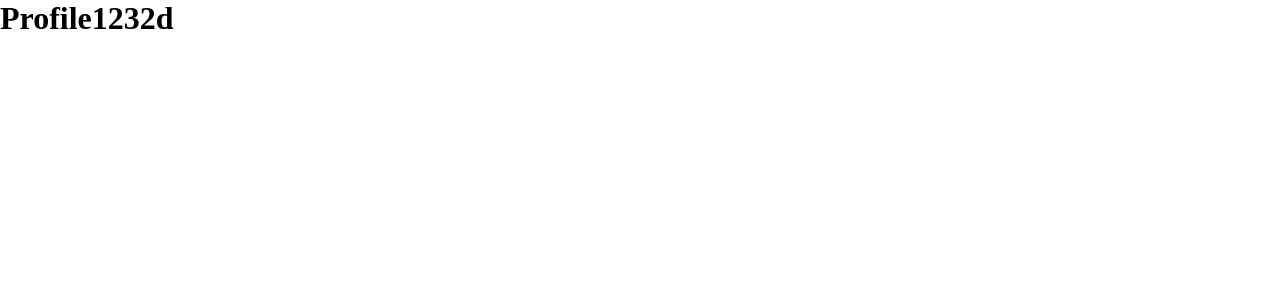
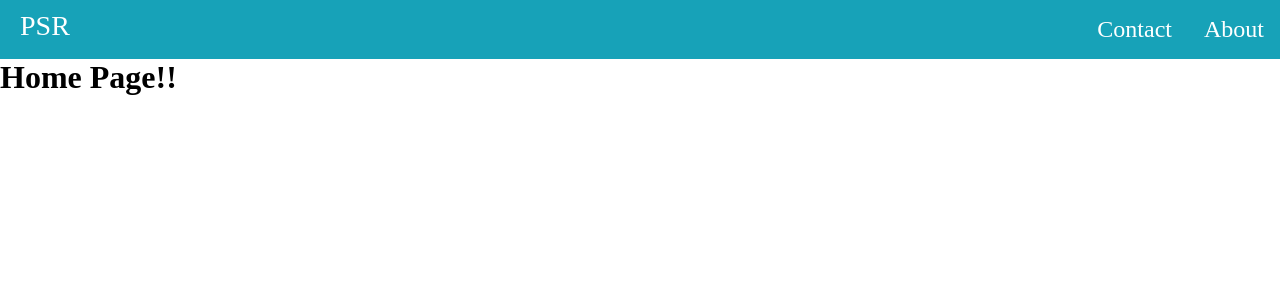
Before and after one commit to santhoshpemmaka/profile, a React (Create React App) app: page / in a window 1280 px wide. Shown: the top 300 px of the page. Built offline with nearby package versions, Linux system fonts and the light colour scheme.

Commit message:
changing in the Header files

```diff
--- a/src/App.js
+++ b/src/App.js
@@ -1,11 +1,31 @@
 import React from "react";
+import { BrowserRouter as Router, Switch, Route } from "react-router-dom";
+import Header from "./Header/Header.js";
+import Conatct from "./Contact/Contact.js";
 import "./App.css";
 
 function App() {
   return (
-    <div className="App">
-      <h1>Profile1232d</h1>
-    </div>
+    <Router>
+      <div className="App">
+        <Switch>
+          <Route path="/PSR">
+            <h1>PSR</h1>
+          </Route>
+          <Route path="/contact">
+            <Header />
+            <Conatct />
+          </Route>
+          <Route path="/about">
+            <h1>About</h1>
+          </Route>
+          <Route path="/">
+            <Header />
+            <h1>Home Page!!</h1>
+          </Route>
+        </Switch>
+      </div>
+    </Router>
   );
 }
 
--- /dev/null
+++ b/src/Contact/Contact.css
@@ -0,0 +1,7 @@
+.Contact_header {
+  width: 100%;
+  height: auto;
+  background-color: #f7f7f7;
+  padding-top: 190px;
+  padding-bottom: 90px;
+}
--- /dev/null
+++ b/src/Contact/Contact.js
@@ -0,0 +1,12 @@
+import React from "react";
+import "./Contact.css";
+
+function Contact() {
+  return (
+    <div style={{ backgroundColor: "#474747" }} className="Contact_header">
+      <span>Contact</span>
+    </div>
+  );
+}
+
+export default Contact;
--- /dev/null
+++ b/src/Header/Header.css
@@ -0,0 +1,26 @@
+.Header {
+  background-color: #17a2b8 !important;
+  display: flex;
+  justify-content: space-between;
+  position: sticky;
+  top: 0;
+  z-index: 100;
+}
+.Header_left {
+  color: white;
+  padding: 10px 20px;
+  font-size: 1.75rem;
+  text-decoration: none;
+}
+.Link_header {
+  text-decoration: none;
+}
+.Header_right {
+  display: flex;
+}
+.Header_nav {
+  color: white;
+  font-size: 1.5rem;
+  padding: 1rem 1rem;
+  display: block;
+}
--- /dev/null
+++ b/src/Header/Header.js
@@ -0,0 +1,26 @@
+import React from "react";
+import { Link } from "react-router-dom";
+import "./Header.css";
+
+function Header() {
+  return (
+    <div className="Header">
+      <Link to="/" className="Link_header">
+        <div className="Header_left">
+          <span>PSR</span>
+        </div>
+      </Link>
+
+      <div className="Header_right">
+        <Link to="/contact" className="Link_header">
+          <span className="Header_nav">Contact</span>
+        </Link>
+        <Link to="/about" className="Link_header">
+          <span className="Header_nav">About</span>
+        </Link>
+      </div>
+    </div>
+  );
+}
+
+export default Header;
```
